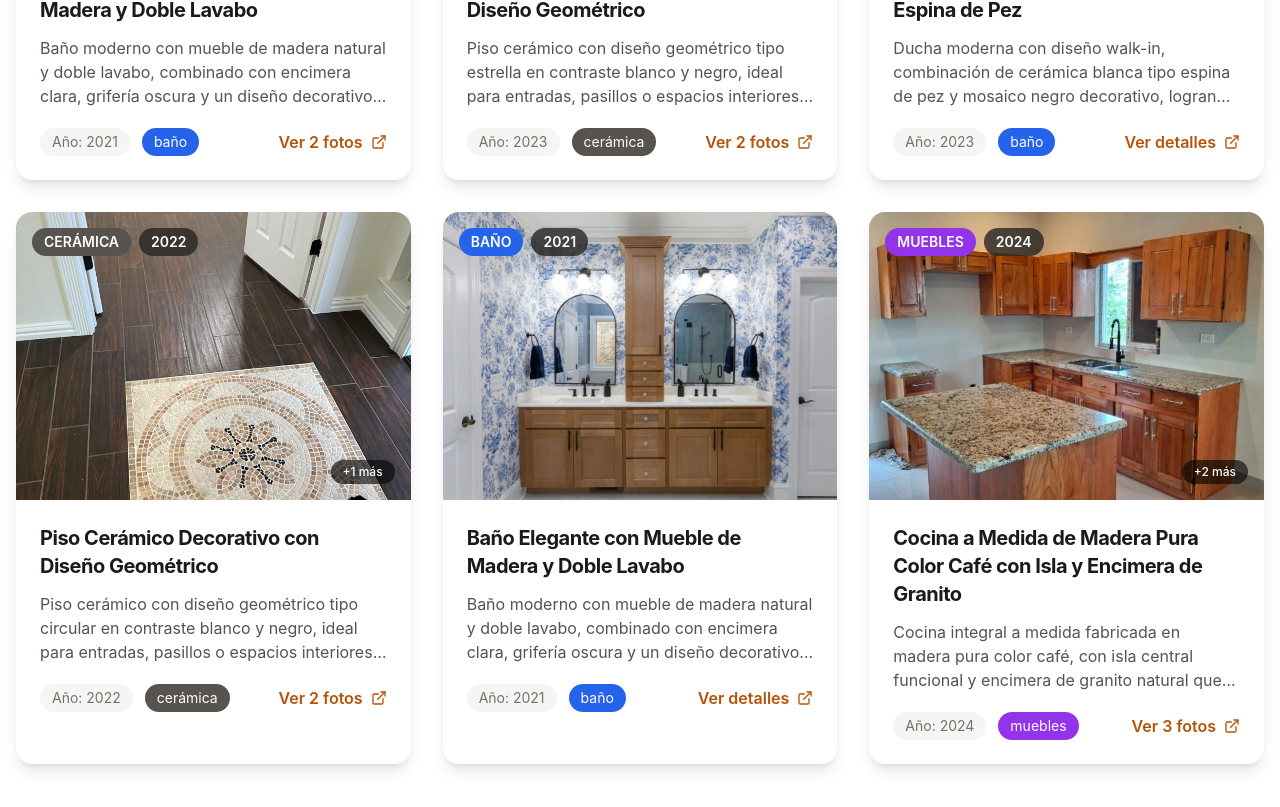
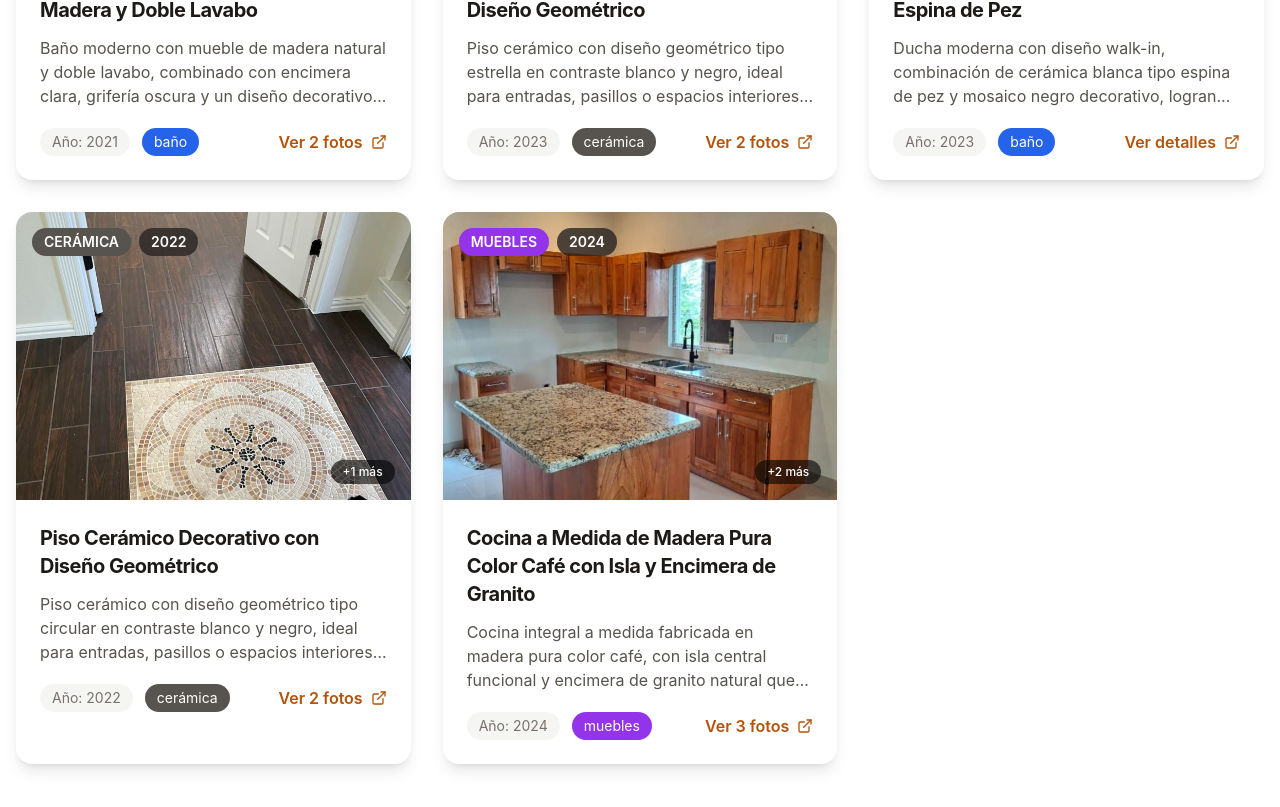
Before and after one commit to deibido0604/ArtistsStone, a React (Create React App) app: page / in a window 1280 px wide. Shown: the part 2194-3001 px from the top of the page. Built offline with nearby package versions, Linux system fonts and the light colour scheme; the HTML template or start-up script is replaced by a standard one.

Commit message:
Delete project

```diff
--- a/src/components/Gallery.tsx
+++ b/src/components/Gallery.tsx
@@ -184,29 +184,6 @@ const Gallery: React.FC = () => {
     },
     {
       id: 8,
-      title: "Baño Elegante con Mueble de Madera y Doble Lavabo",
-      category: "baño",
-      year: 2021,
-      mainImage: "/gallery/Muebles_Baños_1.jpg",
-      images: ["/gallery/Muebles_Baños_1.jpg"],
-      description:
-        "Baño moderno con mueble de madera natural y doble lavabo, combinado con encimera clara, grifería oscura y un diseño decorativo que aporta elegancia y personalidad al espacio.",
-      features: [
-        "Mueble de baño con doble lavabo",
-        "Amplio espacio de almacenamiento",
-        "Espejos individuales con iluminación superior",
-        "Diseño simétrico y funcional",
-      ],
-      materials: [
-        "Madera natural",
-        "Encimera tipo cuarzo",
-        "Cerámica decorativa",
-        "Acero inoxidable",
-      ],
-    },
-
-    {
-      id: 9,
       title:
         "Cocina a Medida de Madera Pura Color Café con Isla y Encimera de Granito",
       category: "muebles",
```
